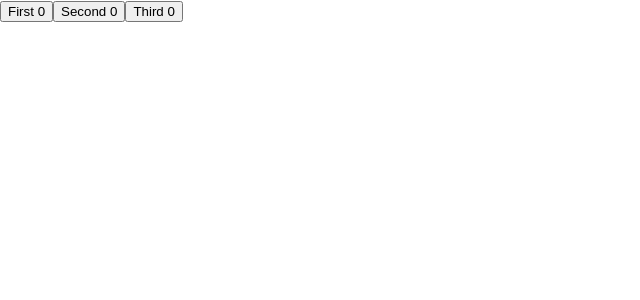
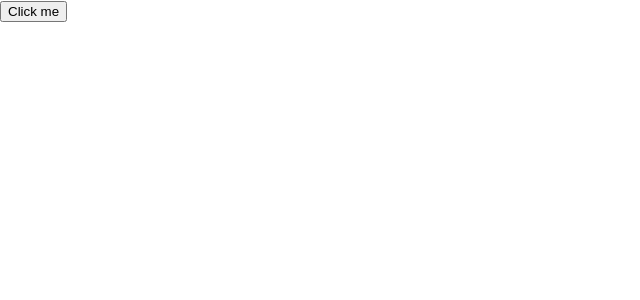
Before and after one commit to doniisetiiawan/react-317, a React (Create React App) app: page / in a window 1280 px wide. Shown: the top 300 px of the page, without its empty margins (0-640 px from the left). Built offline with nearby package versions, Linux system fonts and the light colour scheme.

Commit message:
Add inline event handlers

```diff
--- a/src/MyButton.jsx
+++ b/src/MyButton.jsx
@@ -10,14 +10,10 @@ class MyButton extends Component {
     children: PropTypes.node,
   };
 
-  static onClick() {
-    console.log('clicked');
-  }
-
   render() {
     const { children } = this.props;
     return (
-      <button onClick={MyButton.onClick}>{children}</button>
+      <button onClick={() => console.log('clicked')}>{children}</button>
     );
   }
 }
--- a/src/index.jsx
+++ b/src/index.jsx
@@ -3,10 +3,10 @@ import ReactDOM from 'react-dom';
 import './index.css';
 import * as serviceWorker from './serviceWorker';
 
-import App from './App';
+import MyButton from './MyButton';
 
 ReactDOM.render(
-  <App />,
+  <MyButton>Click me</MyButton>,
   document.getElementById('root'),
 );
 
```
